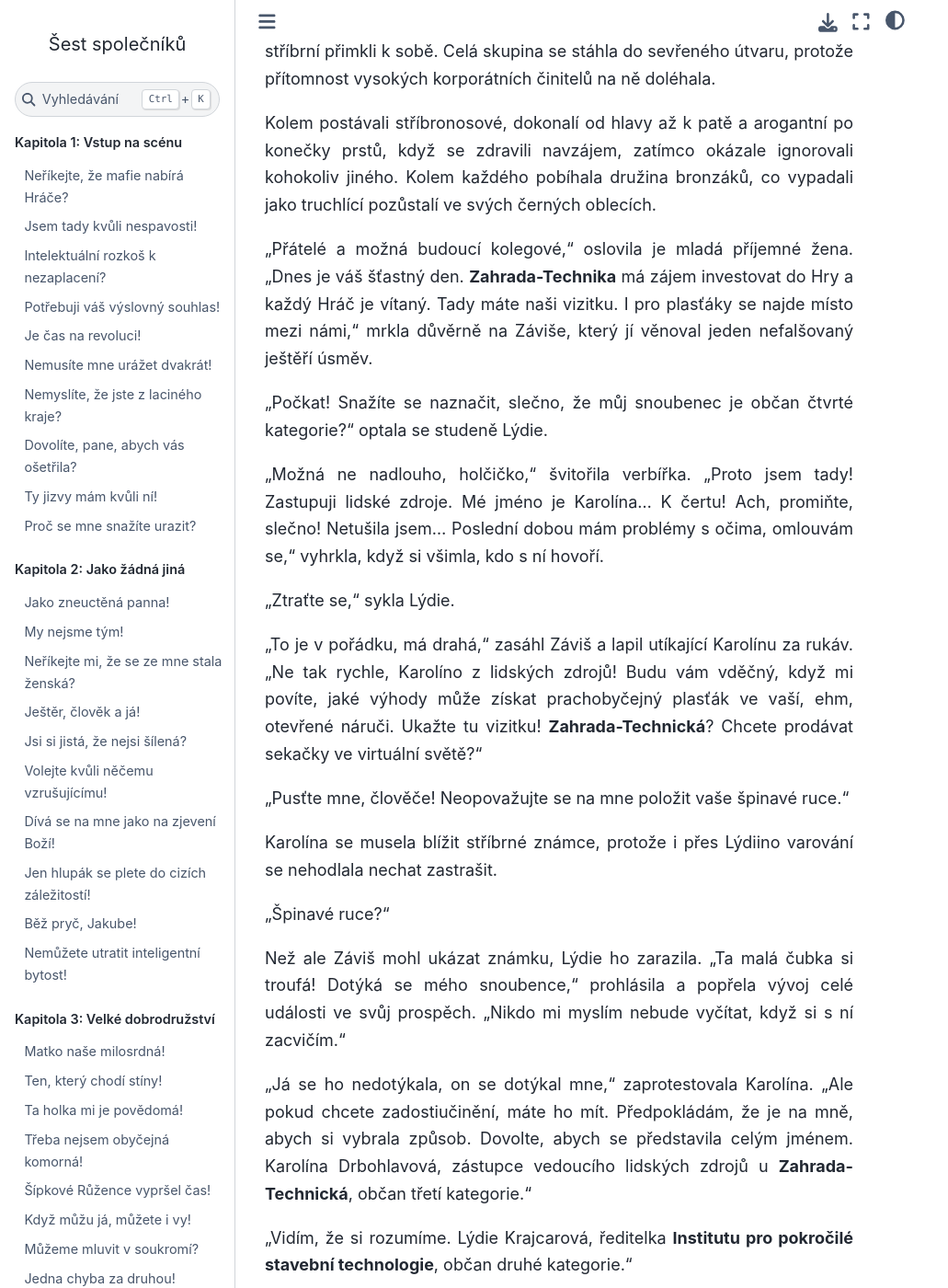
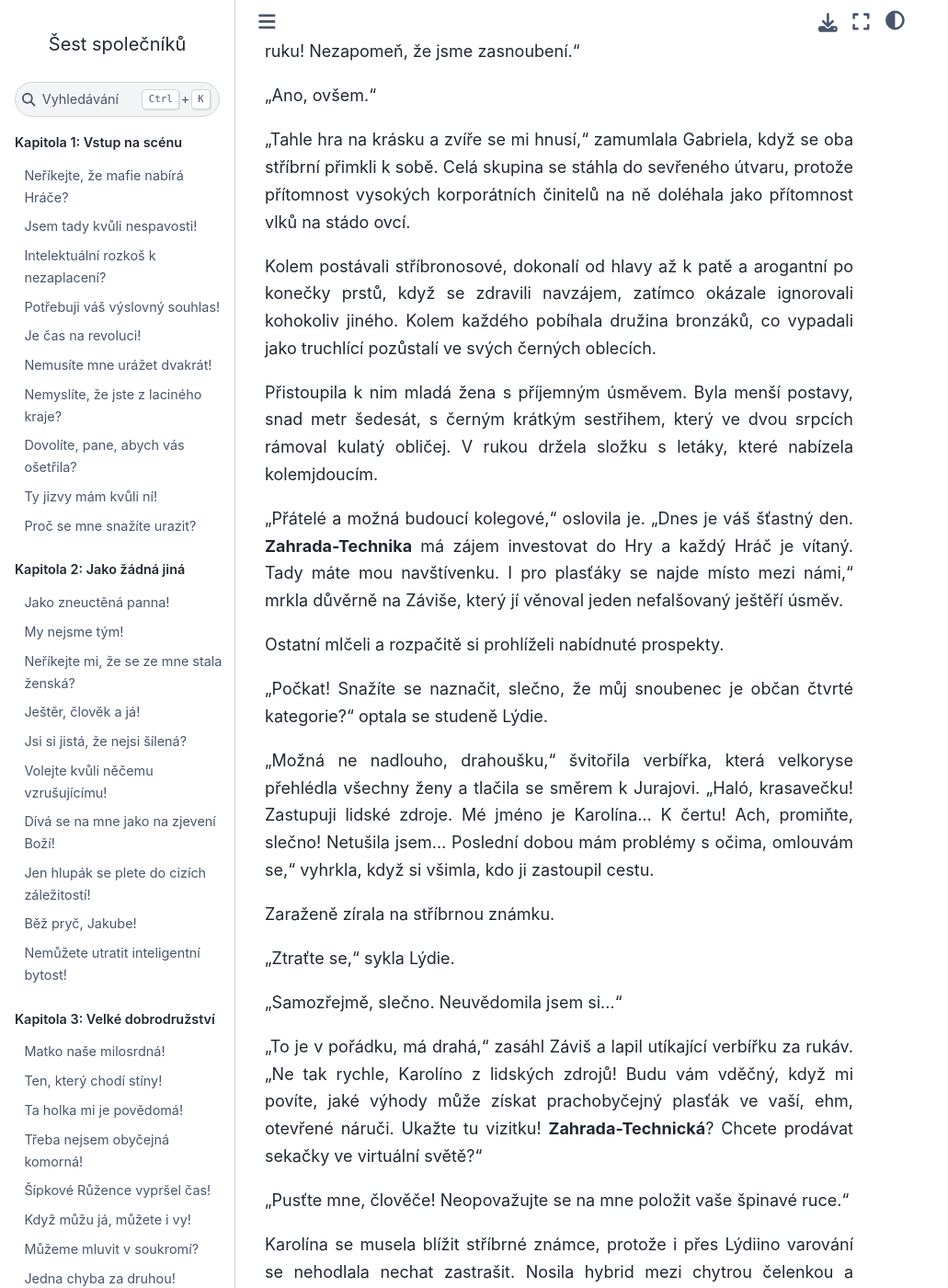
Before and after one commit to hanpari/sest-spolecniku, a Sphinx documentation site: the page built from source/sest_spolecniku/005-schizofrenie/7.md, in a window 1280 px wide and 1400 px high, scrolled down 2572 px. Shown: the whole window at 92% size, without its empty margins (0-1031 px from the left). Built offline with Sphinx 7.4.7 and the Sphinx Book theme 1.1.4, drawn with Linux system fonts in a browser that asks for light colours; some of the changed text lies outside the part shown.

Commit message:
Ktere fandis?

```diff
--- a/source/sest_spolecniku/005-schizofrenie/7.md
+++ b/source/sest_spolecniku/005-schizofrenie/7.md
@@ -50,29 +54,41 @@
 
 "Ano, ovšem."
 
-"Tahle hra na krásku a zvíře se mi hnusí," zamumlala Gabriela, když se oba stříbrní přimkli k sobě. Celá skupina se stáhla do sevřeného útvaru, protože přítomnost vysokých korporátních činitelů na ně doléhala.
+"Tahle hra na krásku a zvíře se mi hnusí," zamumlala Gabriela, když se oba stříbrní přimkli k sobě. Celá skupina se stáhla do sevřeného útvaru, protože přítomnost vysokých korporátních činitelů na ně doléhala jako přítomnost vlků na stádo ovcí.
 
 Kolem postávali stříbronosové, dokonalí od hlavy až k patě a arogantní po konečky prstů, když se zdravili navzájem, zatímco okázale ignorovali kohokoliv jiného. Kolem každého pobíhala družina bronzáků, co vypadali jako truchlící pozůstalí ve svých černých oblecích.
 
-"Přátelé a možná budoucí kolegové," oslovila je mladá příjemné žena. "Dnes je váš šťastný den. **Zahrada-Technika** má zájem investovat do Hry a každý Hráč je vítaný. Tady máte naši vizitku. I pro plasťáky se najde místo mezi námi," mrkla důvěrně na Záviše, který jí věnoval jeden nefalšovaný ještěří úsměv.
+Přistoupila k nim mladá žena s příjemným úsměvem. Byla menší postavy, snad metr šedesát, s černým krátkým sestřihem, který ve dvou srpcích rámoval kulatý obličej.  V rukou držela složku s letáky, které nabízela kolemjdoucím.
+
+"Přátelé a možná budoucí kolegové," oslovila je. "Dnes je váš šťastný den. **Zahrada-Technika** má zájem investovat do Hry a každý Hráč je vítaný. Tady máte mou navštívenku. I pro plasťáky se najde místo mezi námi," mrkla důvěrně na Záviše, který jí věnoval jeden nefalšovaný ještěří úsměv.
+
+Ostatní mlčeli a rozpačitě si prohlíželi nabídnuté prospekty.
 
 "Počkat! Snažíte se naznačit, slečno, že můj snoubenec je občan čtvrté kategorie?" optala se studeně Lýdie.
 
-"Možná ne nadlouho, holčičko," švitořila verbířka. "Proto jsem tady! Zastupuji lidské zdroje. Mé jméno je Karolína... K čertu! Ach, promiňte, slečno! Netušila jsem... Poslední dobou mám problémy s očima, omlouvám se," vyhrkla, když si všimla, kdo s ní hovoří.
+"Možná ne nadlouho, drahoušku," švitořila verbířka, která velkoryse přehlédla všechny ženy a tlačila se směrem k Jurajovi. "Haló, krasavečku! Zastupuji lidské zdroje. Mé jméno je Karolína... K čertu! Ach, promiňte, slečno! Netušila jsem... Poslední dobou mám problémy s očima, omlouvám se," vyhrkla, když si všimla, kdo ji zastoupil cestu.
+
+Zaraženě zírala na stříbrnou známku.
 
 "Ztraťte se," sykla Lýdie.
 
-"To je v pořádku, má drahá," zasáhl Záviš a lapil utíkající Karolínu za rukáv. "Ne tak rychle, Karolíno z lidských zdrojů! Budu vám vděčný, když mi povíte, jaké výhody může získat prachobyčejný plasťák ve vaší, ehm, otevřené náruči. Ukažte tu vizitku! **Zahrada-Technická**? Chcete prodávat sekačky ve virtuální světě?"
+"Samozřejmě, slečno. Neuvědomila jsem si..."
+
+"To je v pořádku, má drahá," zasáhl Záviš a lapil utíkající verbířku za rukáv. "Ne tak rychle, Karolíno z lidských zdrojů! Budu vám vděčný, když mi povíte, jaké výhody může získat prachobyčejný plasťák ve vaší, ehm, otevřené náruči. Ukažte tu vizitku! **Zahrada-Technická**? Chcete prodávat sekačky ve virtuální světě?"
 
 "Pusťte mne, člověče! Neopovažujte se na mne položit vaše špinavé ruce."
 
-Karolína se musela blížit stříbrné známce, protože i přes Lýdiino varování se nehodlala nechat zastrašit.
+Karolína se musela blížit stříbrné známce, protože i přes Lýdiino varování se nehodlala nechat zastrašit. Nosila hybrid mezi chytrou čelenkou a chytrými brýlemi. Když v databázi zjistila, s kým má tu čest, ztratila část svého respektu.
 
 "Špinavé ruce?"
 
-Než ale Záviš mohl ukázat známku, Lýdie ho zarazila. "Ta malá čubka si troufá! Dotýká se mého snoubence," prohlásila a popřela vývoj celé události ve svůj prospěch. "Nikdo mi myslím nebude vyčítat, když si s ní zacvičím."
+Než ale Záviš mohl reagovat, Lýdie ho zarazila. "Ta malá čubka si troufá! Dotýká se mého snoubence," prohlásila a popřela vývoj celé události ve svůj prospěch. "Nikdo mi myslím nebude vyčítat, když si s ní zacvičím."
 
-"Já se ho nedotýkala, on se dotýkal mne," zaprotestovala Karolína. "Ale pokud chcete zadostiučinění, máte ho mít. Předpokládám, že je na mně, abych si vybrala způsob. Dovolte, abych se představila celým jménem. Karolína Drbohlavová, zástupce vedoucího lidských zdrojů u **Zahrada-Technická**, občan třetí kategorie."
+"Já se ho nedotýkala, on se dotýkal mne," zaprotestovala Karolína. Dědička **Asfaltové-Stavební** na ni valný dojem neudělala, proto neohroženě pokračovala: "Ale pokud chcete zadostiučinění, máte ho mít. Předpokládám, že je na mně, abych si vybrala způsob."
+
+"Prosím, pokračujte!"
+
+"Dovolte, abych se představila celým jménem. Karolína Drbohlavová, zástupce vedoucího lidských zdrojů u **Zahrada-Technická**, občan třetí kategorie."
 
 "Vidím, že si rozumíme. Lýdie Krajcarová, ředitelka **Institutu pro pokročilé stavební technologie**, občan druhé kategorie."
 
@@ -98,26 +114,30 @@
 
 "Bude mi ctí," vypravil se sebe. "Pokud slečna Lýdie bude souhlasit."
 
-"Beze všeho," řekla Lýdie - k jeho neskonalé úlevě také zaražená, že se té role nechopil Záviš. *Nejsem bohudík jediný, kdo tady tápe!*
+"Beze všeho," řekla Lýdie - k jeho neskonalé úlevě také zaskočená, že se té role nechopil Záviš. *Nejsem bohudík jediný, kdo tady tápe!*
 
-"Nevím, proč máte za snoubence plasťáka," podotkla Karolína Drbohlavová, "ale spolehlivost od něj nečekejte."
+"Zvláštní mesaliance," podotkla Karolína Drbohlavová a kroutila s nádechem lítosti hlavou, "ale spolehlivost od plasťáka nečekejte. Tihle podtvorové neznají vděčnost."
+
+*Podtvorové?* Medard uraženě civěl na její bronzovou známku.  *Kdyby ta holka byla alespoň stříbrnos!*
 
 "Jde o čistě fyzickou přitažlivost," ujistil ji Záviš, který ve své ošuntělém převleku a zjizvený nahoře i dole vypadal jako uprchlý trestanec. "Nesmíte se divit, že je trochu žárlivá."
 
 "Vy mlčte, člověče. Nebo vás také, byť s odporem, naučím, kde je vaše místo."
 
-"Nevědomá a povýšená! Představuji vám dokonalého zákazníka," otočil se Záviš ke svým společníkem a divadelním hlasem zašeptal. "Až s ní skončíme, bude litovat, že nás potkala. Považujte se nyní za mé učedníky."
+"Nevědomá a povýšená! Představuji vám dokonalého zákazníka," otočil se Záviš ke svým společníkem a divadelním hlasem zašeptal. "Považujte se nyní za mé učedníky."
 
-Karolína Drbohlavová ho s odporem pozorovala.
+Karolína Drbohlavová ho pozorovala s nechutí.
 
-"Vy jste šílenec. Poslyšte, slečno Krajcarová, můžete svému hnusnému psisku nasadit náhubek? Byla bych ráda, kdyby náš souboj proběhl civilizovaně."
+"Vy jste šílenec? Poslyšte, slečno Krajcarová, můžete svému hnusnému psisku nasadit náhubek? Byla bych ráda, kdyby náš souboj proběhl civilizovaně."
 
-"S radostí," usmála se Lýdie a důvěrně dodala. "Myslím, že budete překvapená, jak se takový jako on dají vycvičit. Miláčku, buď hodný a přestaň štěkat!"
+"S radostí," usmála se Lýdie a důvěrně dodala. "Myslím, že budete překvapená, jak se *podtvorové* dají vycvičit. Miláčku, buď hodný a přestaň štěkat!"
 
 "Ano, paní."
 
-K Medardově úžasu Záviš pokorně sklapl podpatky a zmlkl. *Považujte se za mé učedníky? Chce nám ukázat, jak pracuje potížista? Proč tady a teď?*
+Záviš pokorně sklapl podpatky. *Považujte se za mé učedníky? Chce nám ukázat, jak pracuje potížista? Proč tady a teď?* zvažoval nápovědu Medard, zatímco se proháněl po kamenné dlažbě a žádal přihlížející, aby uvolnili prostor. "Dámy a pánové," křičel s dotěrným pocitem *deja vu*, "budu potřebovat deset krát deset metrů. Jde o *impromptu* duel. Ustupte, prosím!"
 
-"Vybírám si tupé zbraně," pokračovala Karolína Drbohlavovou a ze své kabelky vytáhla teleskopický obušek. "Podle pravidel máte deset minut, abyste si zajistila příhodnou zbraň. Dříve než se zeptáte, s odkladem nesouhlasím," dodala klidně. "Jste stříbrná, takže se nebudete zlobit, když si zajistím nepatrnou výhodu, že ano?"
+I když se dav rozestoupil, novinka se rozkřikla a lidé bez rozdílu postavení, tedy včetně stříbrných, se vydali jejich směrem.
+
+"Vybírám si tupé zbraně," pokračovala mezitím Karolína Drbohlavovou a ze své kabelky vytáhla teleskopický obušek. "Podle pravidel máte deset minut, abyste se ozbrojila... A dříve než se zeptáte, s odkladem nesouhlasím," dodala klidně. "Nebudete se zlobit, když si zajistím nepatrnou výhodu, že ano?"
 
 "Vůbec ne," odtušila Lýdie a svlékala se do spodního prádla. "Bylo byste proti sobě, kdybyste mne podcenila... Není potřeba, ale děkuji," dodala, když jí Juraj nabídl dřevěný meč, který nosil v batohu. "Kde je váš sekundant, slečno Drbohlavová? Čím dříve začneme, tím lépe."
```
Also changed, not shown: other parts of source/sest_spolecniku/005-schizofrenie/7.md (+11 -7 lines), source/sest_spolecniku/005-schizofrenie/8.md (added, +63 -0 lines).
